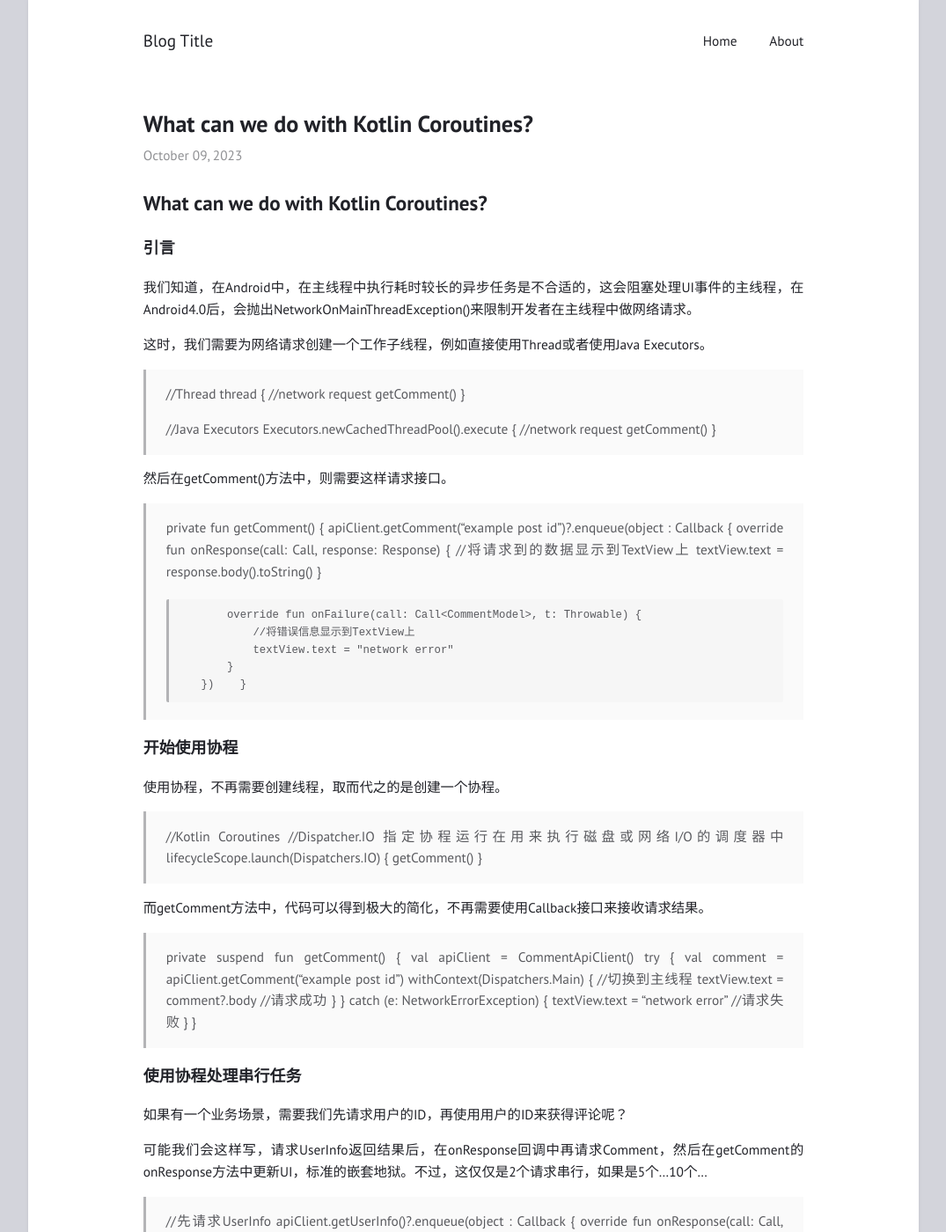
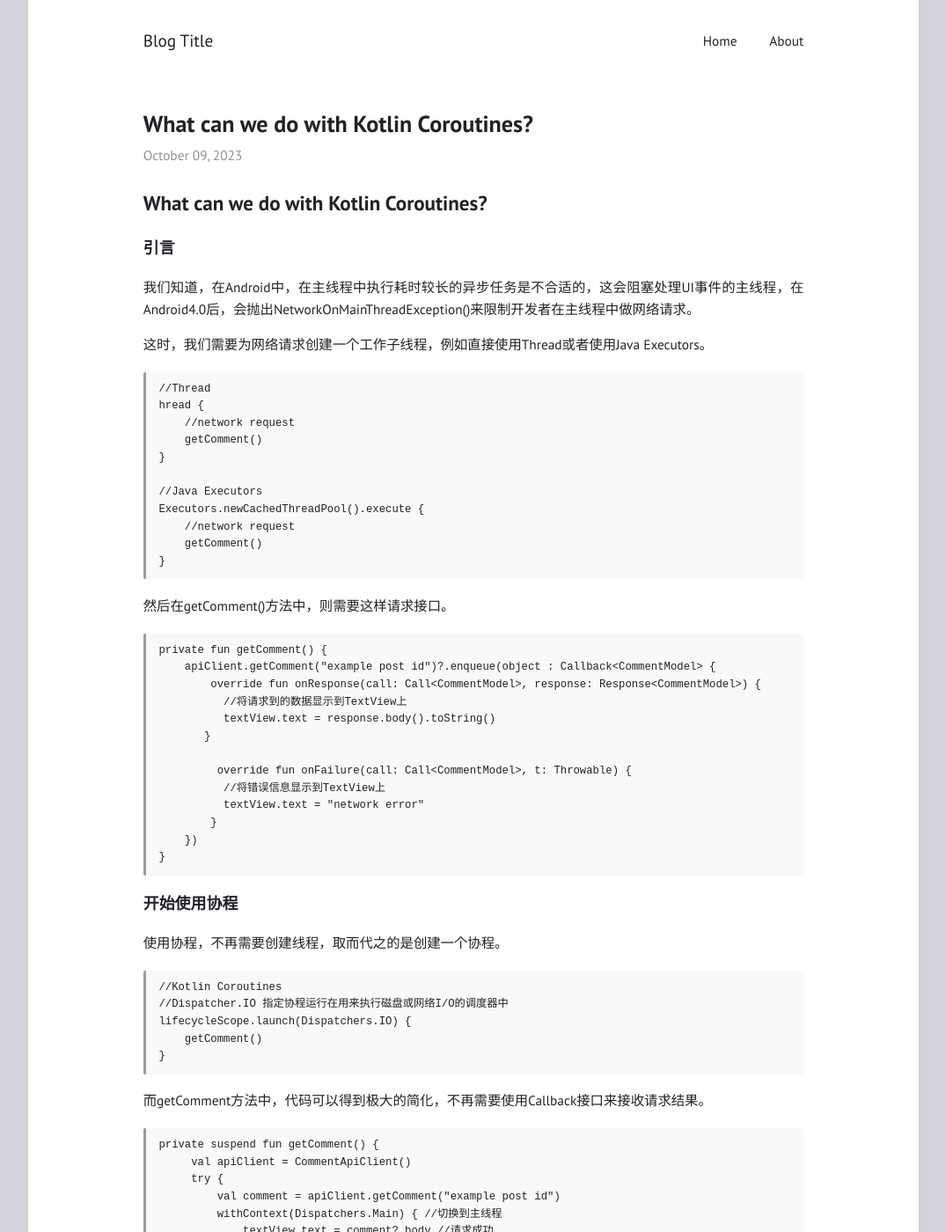
Before and after one commit to Maxyjy/Maxyjy.github.io, a Jekyll site: the page built from _posts/2023-10-09-kotlin-coroutines.md, in a window 1280 px wide and 1400 px high. Shown: the whole window at 88% size, without its empty margins (102-1177 px from the left). Built offline with Jekyll 4.4.1, drawn with Linux system fonts in a browser that asks for light colours; some of the changed text lies outside the part shown.

Commit message:
Update 2023-10-09-kotlin-coroutines.md

````diff
--- a/_posts/2023-10-09-kotlin-coroutines.md
+++ b/_posts/2023-10-09-kotlin-coroutines.md
@@ -13,92 +13,93 @@ categories: Kotlin&Java
 
 这时，我们需要为网络请求创建一个工作子线程，例如直接使用Thread或者使用Java Executors。
 
+```
+//Thread
+hread {
+    //network request
+    getComment()
+}
 
->    //Thread
->    thread {
->        //network request
->        getComment()
->    }
->
->    //Java Executors
->    Executors.newCachedThreadPool().execute {
->        //network request
->        getComment()
->    }
-
+//Java Executors
+Executors.newCachedThreadPool().execute {
+    //network request
+    getComment()
+}
+```
 
 然后在getComment()方法中，则需要这样请求接口。
+```
+private fun getComment() {
+    apiClient.getComment("example post id")?.enqueue(object : Callback<CommentModel> {
+        override fun onResponse(call: Call<CommentModel>, response: Response<CommentModel>) {
+          //将请求到的数据显示到TextView上
+          textView.text = response.body().toString()
+       }
 
->    private fun getComment() {
->        apiClient.getComment("example post id")?.enqueue(object : Callback<CommentModel> {
->            override fun onResponse(call: Call<CommentModel>, response: Response<CommentModel>) {
->                //将请求到的数据显示到TextView上
->                textView.text = response.body().toString()
->            }
->
->            override fun onFailure(call: Call<CommentModel>, t: Throwable) {
->                //将错误信息显示到TextView上
->                textView.text = "network error"
->            }
->        })
->    }
-
+         override fun onFailure(call: Call<CommentModel>, t: Throwable) {
+          //将错误信息显示到TextView上
+          textView.text = "network error"
+        }
+    })
+}
+```
 
 ### 开始使用协程
 
 使用协程，不再需要创建线程，取而代之的是创建一个协程。
-
->    //Kotlin Coroutines
->    //Dispatcher.IO 指定协程运行在用来执行磁盘或网络I/O的调度器中
->    lifecycleScope.launch(Dispatchers.IO) {
->        getComment()
->    }
-
+```
+//Kotlin Coroutines
+//Dispatcher.IO 指定协程运行在用来执行磁盘或网络I/O的调度器中
+lifecycleScope.launch(Dispatchers.IO) {
+    getComment()
+}
+```
 
 而getComment方法中，代码可以得到极大的简化，不再需要使用Callback接口来接收请求结果。
-
->    private suspend fun getComment() {
->        val apiClient = CommentApiClient()
->        try {
->            val comment = apiClient.getComment("example post id")
->            withContext(Dispatchers.Main) { //切换到主线程
->                textView.text = comment?.body //请求成功
->            }
->        } catch (e: NetworkErrorException) {
->            textView.text = "network error" //请求失败
->        }
->    }
-
+```
+private suspend fun getComment() {
+     val apiClient = CommentApiClient()
+     try {
+         val comment = apiClient.getComment("example post id")
+         withContext(Dispatchers.Main) { //切换到主线程
+             textView.text = comment?.body //请求成功
+         }
+     } catch (e: NetworkErrorException) {
+        textView.text = "network error" //请求失败
+    }
+}
+```
 ### 使用协程处理串行任务
 
 如果有一个业务场景，需要我们先请求用户的ID，再使用用户的ID来获得评论呢？
 
 可能我们会这样写，请求UserInfo返回结果后，在onResponse回调中再请求Comment，然后在getComment的onResponse方法中更新UI，标准的嵌套地狱。不过，这仅仅是2个请求串行，如果是5个…10个…
 
->    //先请求UserInfo
->    apiClient.getUserInfo()?.enqueue(object : Callback<UserInfo> {
->        override fun onResponse(call: Call<UserInfo>, response: Response<UserInfo>) {
->        //处理UserInfo
->        ...
->        //使用用户id作为参数，仔请求获取Comment
->        apiClient.getComment(info.userId)?.enqueue(object : Callback<CommentModel> {
->             override fun onResponse(call: Call<CommentModel>, response: Response<CommentModel>) {
->             //将请求到Comment的数据显示到TextView上
->             textView.text = response.body().toString()
->        ...
->    }
-
+```
+//先请求UserInfo
+apiClient.getUserInfo()?.enqueue(object : Callback<UserInfo> {
+    override fun onResponse(call: Call<UserInfo>, response: Response<UserInfo>) {
+    //处理UserInfo
+    ...
+    //使用用户id作为参数，仔请求获取Comment
+    apiClient.getComment(info.userId)?.enqueue(object : Callback<CommentModel> {
+         override fun onResponse(call: Call<CommentModel>, response: Response<CommentModel>) {
+        //将请求到Comment的数据显示到TextView上
+        textView.text = response.body().toString()
+   ...
+}
+```
 
 但，使用协程，只需要这样。
 
 ```
-    //请求用户信息
-    val userInfo = apiClient.getUserInfo()
-    //使用用户信息中的id作为参数，请求用户评论
-    val comment = apiClient.getComment(userInfo.userId)
-    withContext(Dispatchers.Main) { //切换到主线程
-        textView.text = comment?.body //请求成功
-    }
+//请求用户信息
+val userInfo = apiClient.getUserInfo()
+//使用用户信息中的id作为参数，请求用户评论
+val comment = apiClient.getComment(userInfo.userId)
+withContext(Dispatchers.Main) { //切换到主线程
+    textView.text = comment?.body //请求成功
+}
 ```
 
 
@@ -112,15 +113,15 @@ categories: Kotlin&Java
 
 
 ```
-    //请求用户昵称
-    val userName = apiClient.getUserName()
-    //请求用户头像
-    val userAvatar = apiClient.getUserAvatar()
-    //切换到主线程
-    withContext(Dispatchers.Main) {
-        //请求成功
-        updateUI(userName.await(),userAvatar.await())
-    }
+//请求用户昵称
+val userName = apiClient.getUserName()
+//请求用户头像
+val userAvatar = apiClient.getUserAvatar()
+//切换到主线程
+ withContext(Dispatchers.Main) {
+    //请求成功
+    updateUI(userName.await(),userAvatar.await())
+}
 ```
 
 *请求用户昵称* 、*请求用户头像* 都是异步操作，但使用协程可以将代码写出非异步的风格。
````
